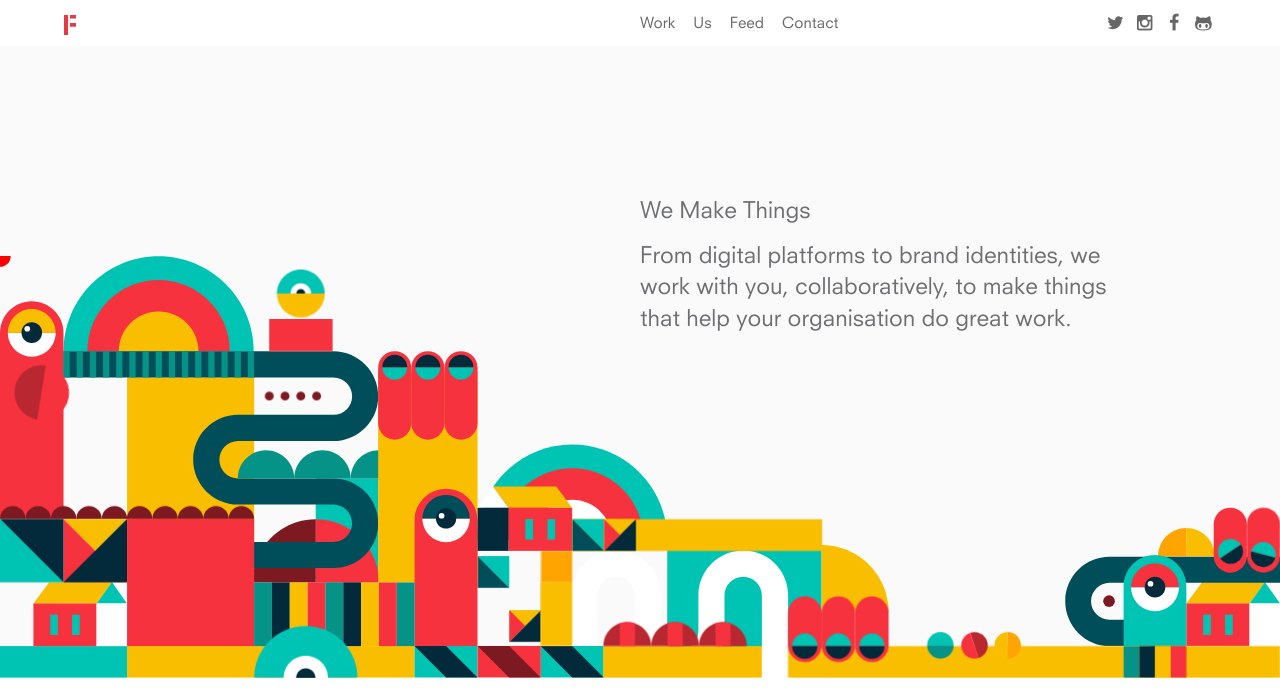
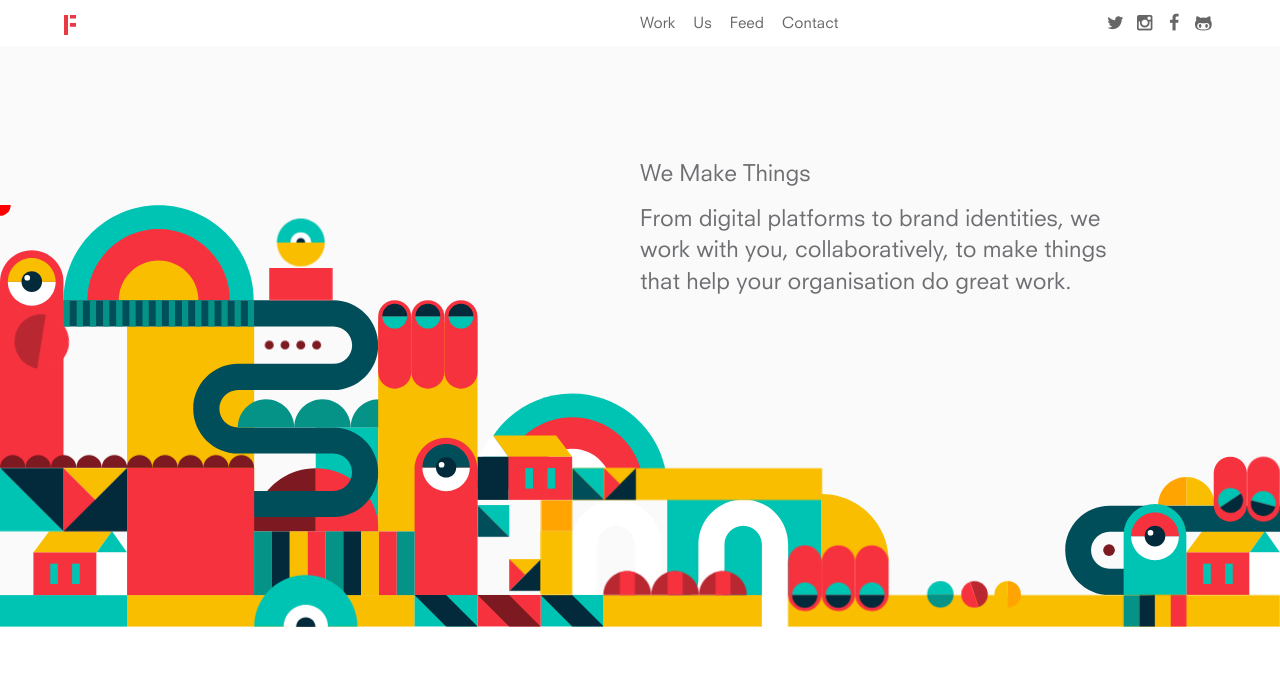
Before and after one commit to EMT/fieldwork-v2, a Jekyll site: the page built from index.html, in a window 1280 px wide and 1400 px high. Shown: the top 691 px of the window. Built offline with Jekyll 4.4.1, drawn with Linux system fonts in a browser that asks for light colours; nearby versions of some CDN libraries; grey boxes are pictures that could not be loaded.

Commit message:
Home page header spacing tweak.

```diff
--- a/css/site/_home.scss
+++ b/css/site/_home.scss
@@ -1,7 +1,7 @@
 .homepage-header {
 	background:$grey--mega-light;
 	background: linear-gradient(to bottom, $grey--mega-light 0%, $grey--mega-light 99%, $white 100%);
-	padding-top: 20%;
+	padding-top: 16%;
 	position: relative;
 }
 
@@ -39,7 +39,7 @@ bottom: -2px;
 	// top:20%;
 	// display:table;
 	top:0%;
-	height:71%;
+	height:65%;
 	left: 50%;
 	width: 30%;
 	font-size: 1.5em;
```
